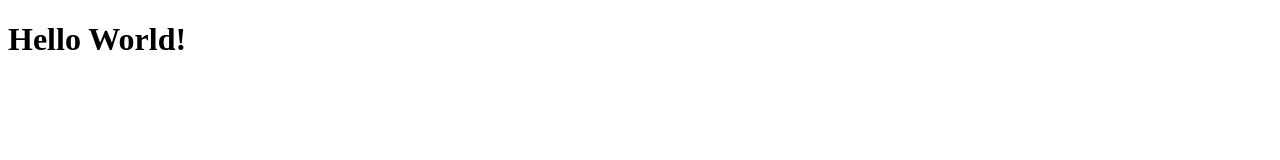
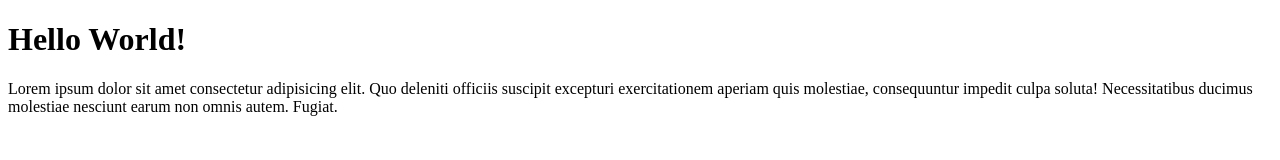
Before and after one commit to MichaelN16/wpu-git-test, a plain HTML site: page index.html in a window 1280 px wide. Drawn offline with Linux system fonts and the light colour scheme.

Commit message:
menambahkan paragraf

```diff
--- a/index.html
+++ b/index.html
@@ -7,5 +7,11 @@
   </head>
   <body>
     <h1>Hello World!</h1>
+    <p>
+      Lorem ipsum dolor sit amet consectetur adipisicing elit. Quo deleniti
+      officiis suscipit excepturi exercitationem aperiam quis molestiae,
+      consequuntur impedit culpa soluta! Necessitatibus ducimus molestiae
+      nesciunt earum non omnis autem. Fugiat.
+    </p>
   </body>
 </html>
```
